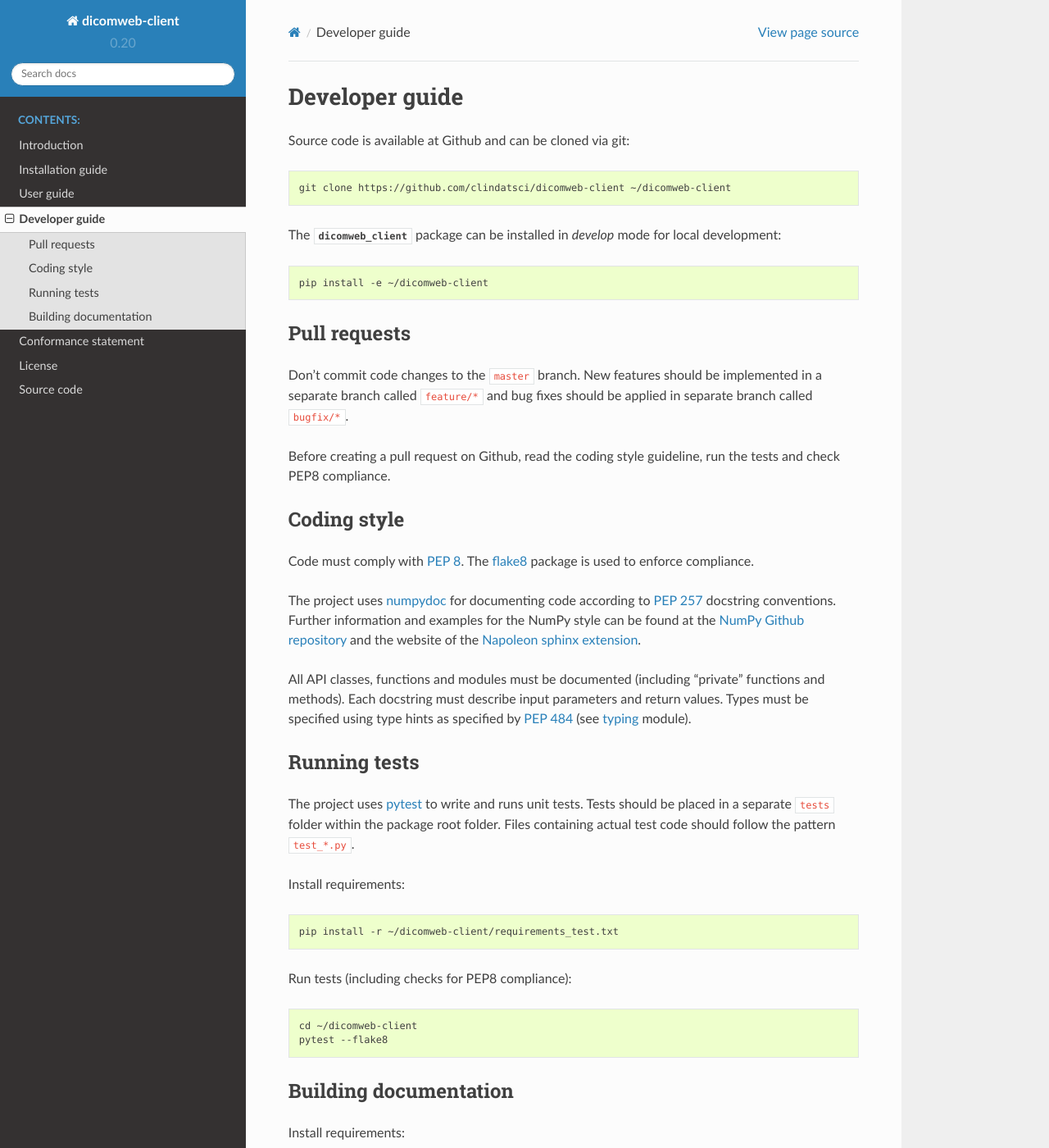
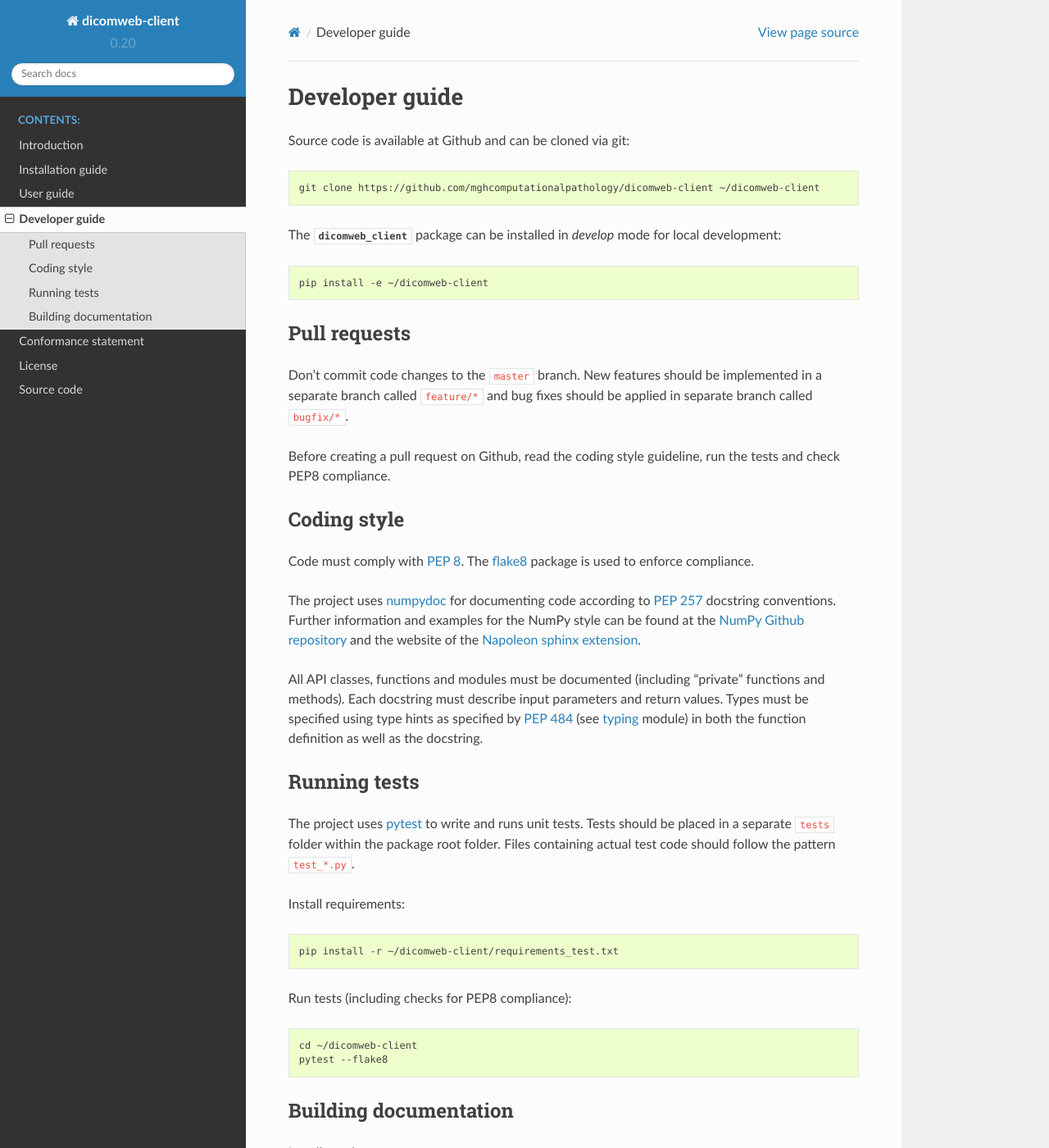
Before and after one commit to ImagingDataCommons/dicomweb-client, a Sphinx documentation site: the page built from docs/development.rst, in a window 1280 px wide and 1400 px high. Shown: the whole window at 82% size. Built offline with Sphinx 7.4.7 and the Read the Docs theme 2.0.0, drawn with Linux system fonts in a browser that asks for light colours.

Commit message:
Update documentation

```diff
--- a/docs/development.rst
+++ b/docs/development.rst
@@ -7,7 +7,7 @@ Source code is available at Github and can be cloned via git:
 
 .. code-block:: none
 
-    git clone https://github.com/clindatsci/dicomweb-client ~/dicomweb-client
+    git clone https://github.com/mghcomputationalpathology/dicomweb-client ~/dicomweb-client
 
 The :mod:`dicomweb_client` package can be installed in *develop* mode for local development:
 
@@ -30,11 +30,15 @@ Before creating a pull request on Github, read the coding style guideline, run t
 Coding style
 ------------
 
-Code must comply with `PEP 8 <https://www.python.org/dev/peps/pep-0008/>`_. The `flake8 <http://flake8.pycqa.org/en/latest/>`_ package is used to enforce compliance.
+Code must comply with `PEP 8 <https://www.python.org/dev/peps/pep-0008/>`_.
+The `flake8 <http://flake8.pycqa.org/en/latest/>`_ package is used to enforce compliance.
 
-The project uses `numpydoc <https://github.com/numpy/numpydoc/>`_ for documenting code according to `PEP 257 <https://www.python.org/dev/peps/pep-0257/>`_ docstring conventions. Further information and examples for the NumPy style can be found at the `NumPy Github repository <https://github.com/numpy/numpy/blob/master/doc/HOWTO_DOCUMENT.rst.txt>`_ and the website of the `Napoleon sphinx extension <https://sphinxcontrib-napoleon.readthedocs.io/en/latest/example_numpy.html#example-numpy>`_.
+The project uses `numpydoc <https://github.com/numpy/numpydoc/>`_ for documenting code according to `PEP 257 <https://www.python.org/dev/peps/pep-0257/>`_ docstring conventions.
+Further information and examples for the NumPy style can be found at the `NumPy Github repository <https://github.com/numpy/numpy/blob/master/doc/HOWTO_DOCUMENT.rst.txt>`_ and the website of the `Napoleon sphinx extension <https://sphinxcontrib-napoleon.readthedocs.io/en/latest/example_numpy.html#example-numpy>`_.
 
-All API classes, functions and modules must be documented (including "private" functions and methods). Each docstring must describe input parameters and return values. Types must be specified using type hints as specified by `PEP 484 <https://www.python.org/dev/peps/pep-0484/>`_ (see `typing <https://docs.python.org/3/library/typing.html>`_ module).
+All API classes, functions and modules must be documented (including "private" functions and methods).
+Each docstring must describe input parameters and return values.
+Types must be specified using type hints as specified by `PEP 484 <https://www.python.org/dev/peps/pep-0484/>`_ (see `typing <https://docs.python.org/3/library/typing.html>`_ module) in both the function definition as well as the docstring.
 
 
 .. _running-tests:
@@ -42,7 +46,9 @@ All API classes, functions and modules must be documented (including "private" f
 Running tests
 -------------
 
-The project uses `pytest <http://doc.pytest.org/en/latest/>`_ to write and runs unit tests. Tests should be placed in a separate ``tests`` folder within the package root folder. Files containing actual test code should follow the pattern ``test_*.py``.
+The project uses `pytest <http://doc.pytest.org/en/latest/>`_ to write and runs unit tests.
+Tests should be placed in a separate ``tests`` folder within the package root folder.
+Files containing actual test code should follow the pattern ``test_*.py``.
 
 Install requirements:
 
--- a/docs/installation.rst
+++ b/docs/installation.rst
@@ -32,5 +32,5 @@ Source code available at Github:
 
 .. code-block:: none
 
-    git clone https://github.com/clindatsci/dicomweb-client ~/dicomweb-client
+    git clone https://github.com/mghcomputationalpathology/dicomweb-client ~/dicomweb-client
     pip install ~/dicomweb-client
```
Also changed, not shown: other parts of docs/installation.rst (+1 -1 lines), 1 other file.
